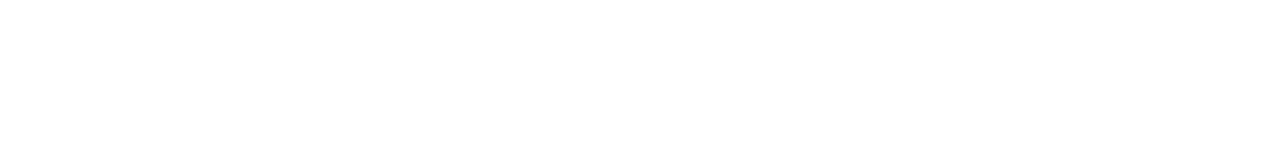
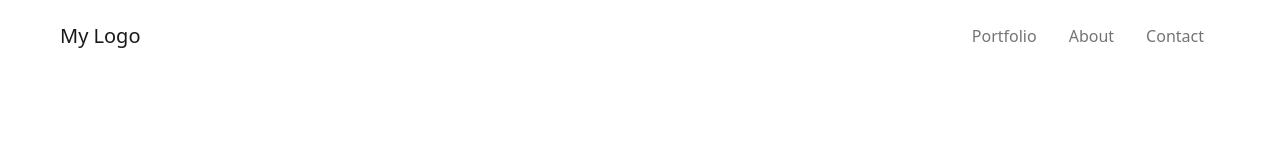
Before and after one commit to Zilola-Nazarova/Bootstrap-Pair-Project, a plain HTML site: page index.html in a window 1280 px wide. Drawn offline with nearby package versions, Linux system fonts and the light colour scheme.

Commit message:
Create navbar with elements inside, position it

```diff
--- a/index.html
+++ b/index.html
@@ -4,9 +4,37 @@
   <meta charset="UTF-8">
   <meta http-equiv="X-UA-Compatible" content="IE=edge">
   <meta name="viewport" content="width=device-width, initial-scale=1.0">
-  <title>Document</title>
+  <title>Eugene and Zilola</title>
+  <link rel="stylesheet" href="styles.css">
+  <link href="https://cdn.jsdelivr.net/npm/bootstrap@5.2.3/dist/css/bootstrap.min.css" rel="stylesheet">
+  <script src="https://cdn.jsdelivr.net/npm/bootstrap@5.2.3/dist/js/bootstrap.bundle.min.js"></script>
 </head>
-<body>
+<body data-bs-spy="scroll" data-bs-target=".navbar" data-bs-offset="50">
+  <header>
+    <nav class="navbar navbar-expand-sm py-3 px-5">
+      <div class="container-fluid">
+        <div class="navbar-nav">
+          <a class="navbar-brand">My Logo</a>
+        </div>
+        <ul class="navbar-nav justify-content-end">
+          <li class="nav-item px-2"><a class="nav-link">Portfolio</a></li>
+          <li class="nav-item px-2"><a class="nav-link">About</a></li>
+          <li class="nav-item px-2"><a class="nav-link">Contact</a></li>
+        </ul>
+      </div>
+    </nav>
+  </header>
+  <section id="headline">
 
+  </section>
+  <section id="projects">
+
+  </section>
+  <section id="about-me">
+
+  </section>
+  <section id="contact">
+
+  </section>
 </body>
 </html>
```
